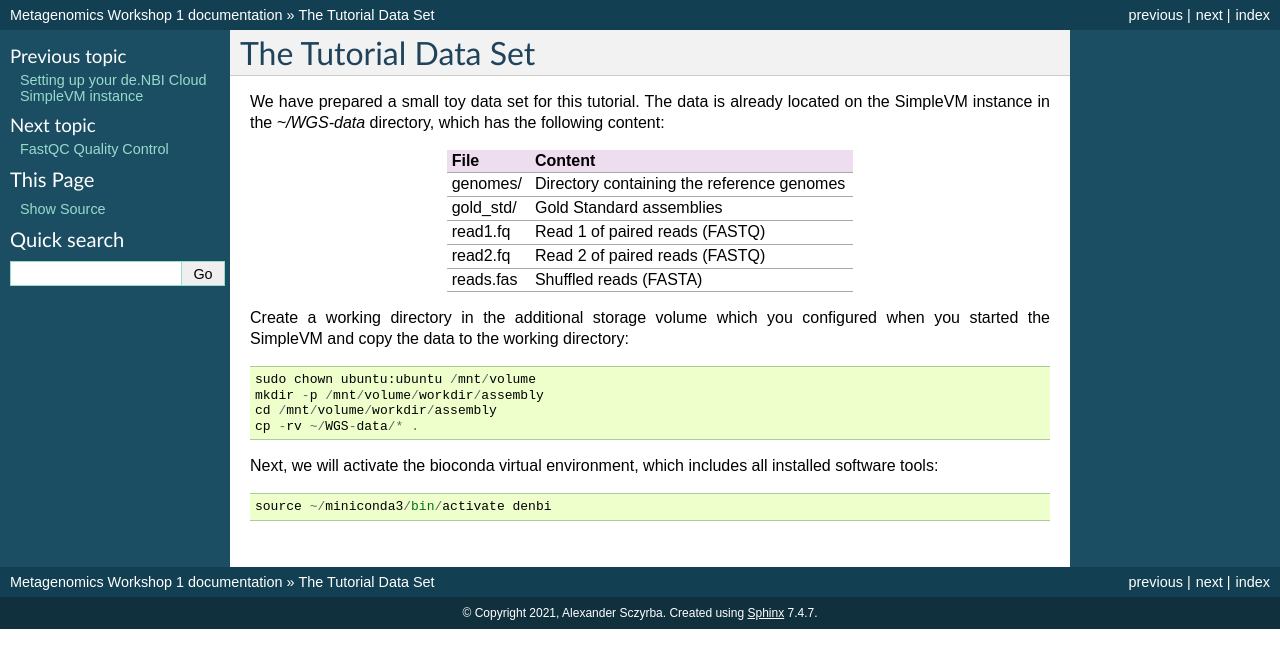
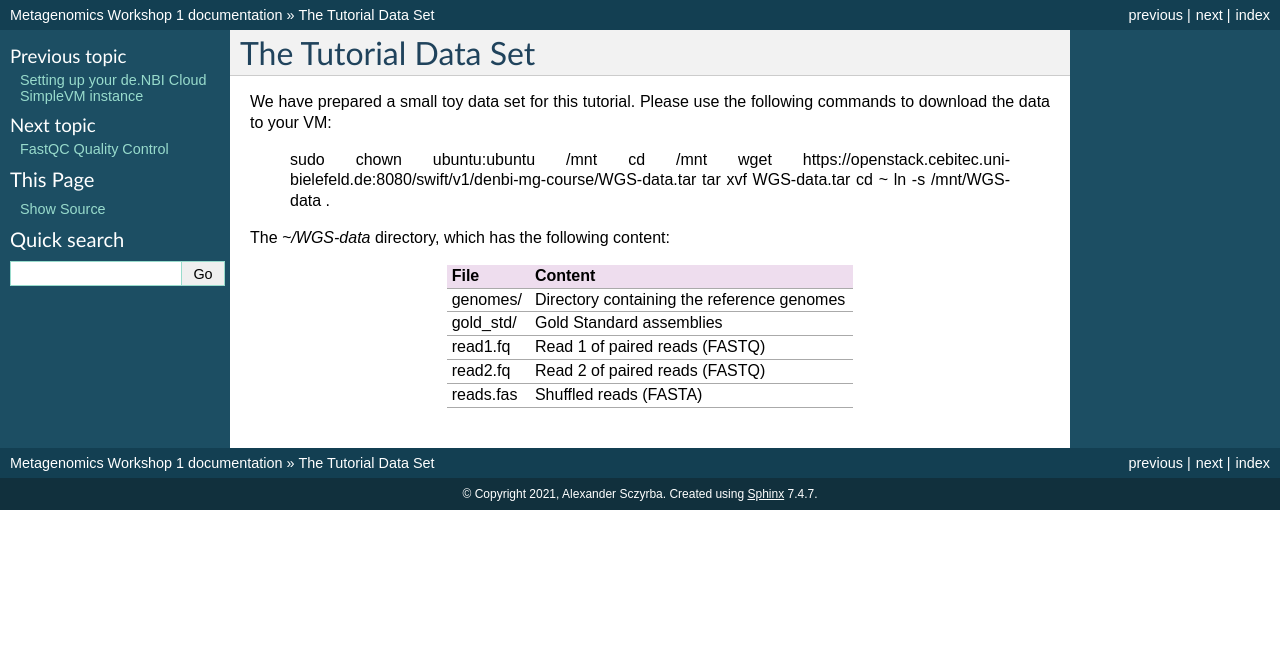
Before and after one commit to metagenomics/metagenomics-workshop, a Sphinx documentation site: the page built from docs/data.rst, in a window 1280 px wide. Shown: the top 668 px of the page. Built offline with Sphinx 7.4.7, drawn with Linux system fonts in a browser that asks for light colours.

Commit message:
Update data.rst

```diff
--- a/docs/data.rst
+++ b/docs/data.rst
@@ -1,9 +1,17 @@
 The Tutorial Data Set
 ================================
 
-We have prepared a small toy data set for this tutorial. The data is
-already located on the SimpleVM instance in the
-`~/WGS-data` directory, which has the following content:
+We have prepared a small toy data set for this tutorial. Please use the
+following commands to download the data to your VM:
+
+  sudo chown ubuntu:ubuntu /mnt
+  cd /mnt
+  wget https://openstack.cebitec.uni-bielefeld.de:8080/swift/v1/denbi-mg-course/WGS-data.tar
+  tar xvf WGS-data.tar
+  cd ~
+  ln -s /mnt/WGS-data .
+
+The `~/WGS-data` directory, which has the following content:
 
 +---------------+--------------------------------------------+
 | File          | Content                                    |
@@ -18,17 +26,3 @@ already located on the SimpleVM instance in the
 +---------------+--------------------------------------------+
 | reads.fas     | Shuffled reads (FASTA)                     |
 +---------------+--------------------------------------------+
-
-Create a working directory in the additional storage volume which you
-configured when you started the SimpleVM and copy the data to the
-working directory::
-
-  sudo chown ubuntu:ubuntu /mnt/volume
-  mkdir -p /mnt/volume/workdir/assembly
-  cd /mnt/volume/workdir/assembly
-  cp -rv ~/WGS-data/* .
-
-Next, we will activate the bioconda virtual environment, which
-includes all installed software tools::
-
-  source ~/miniconda3/bin/activate denbi
```
